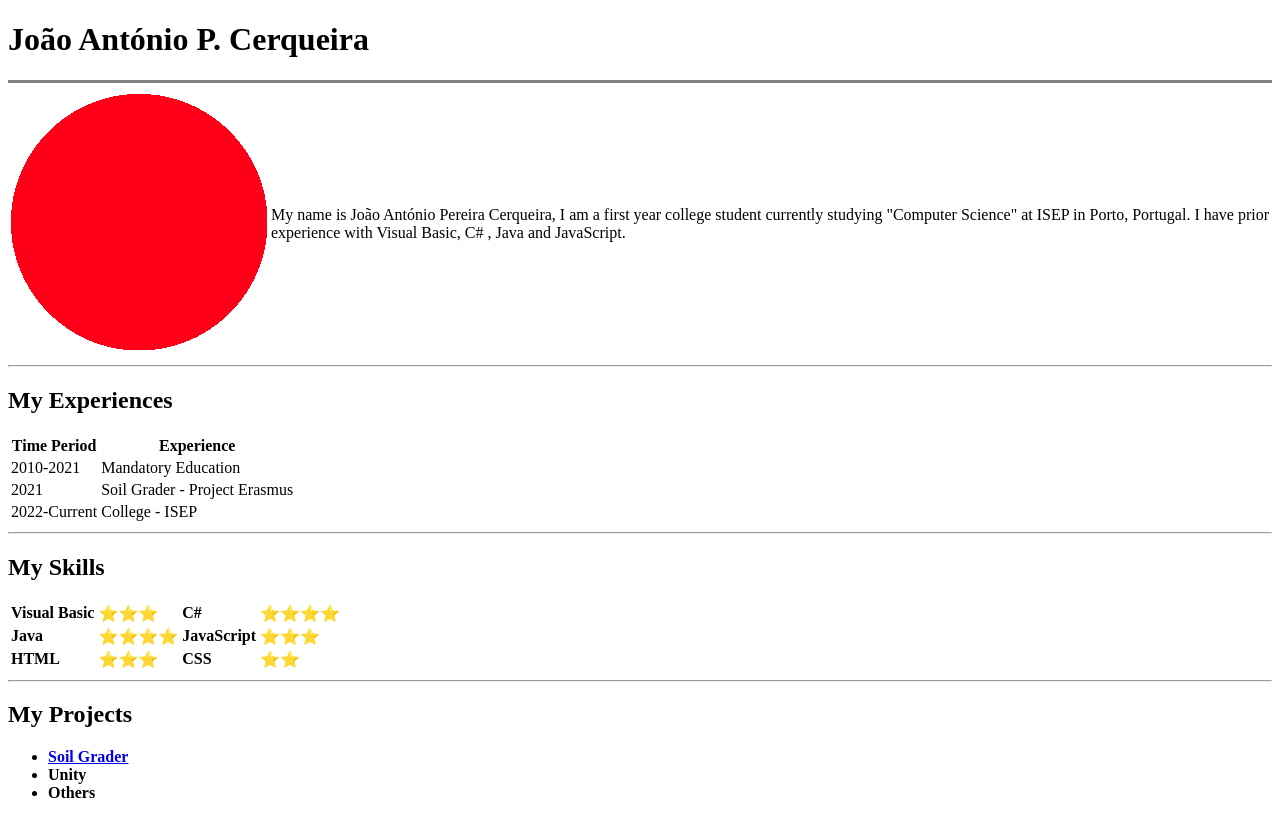
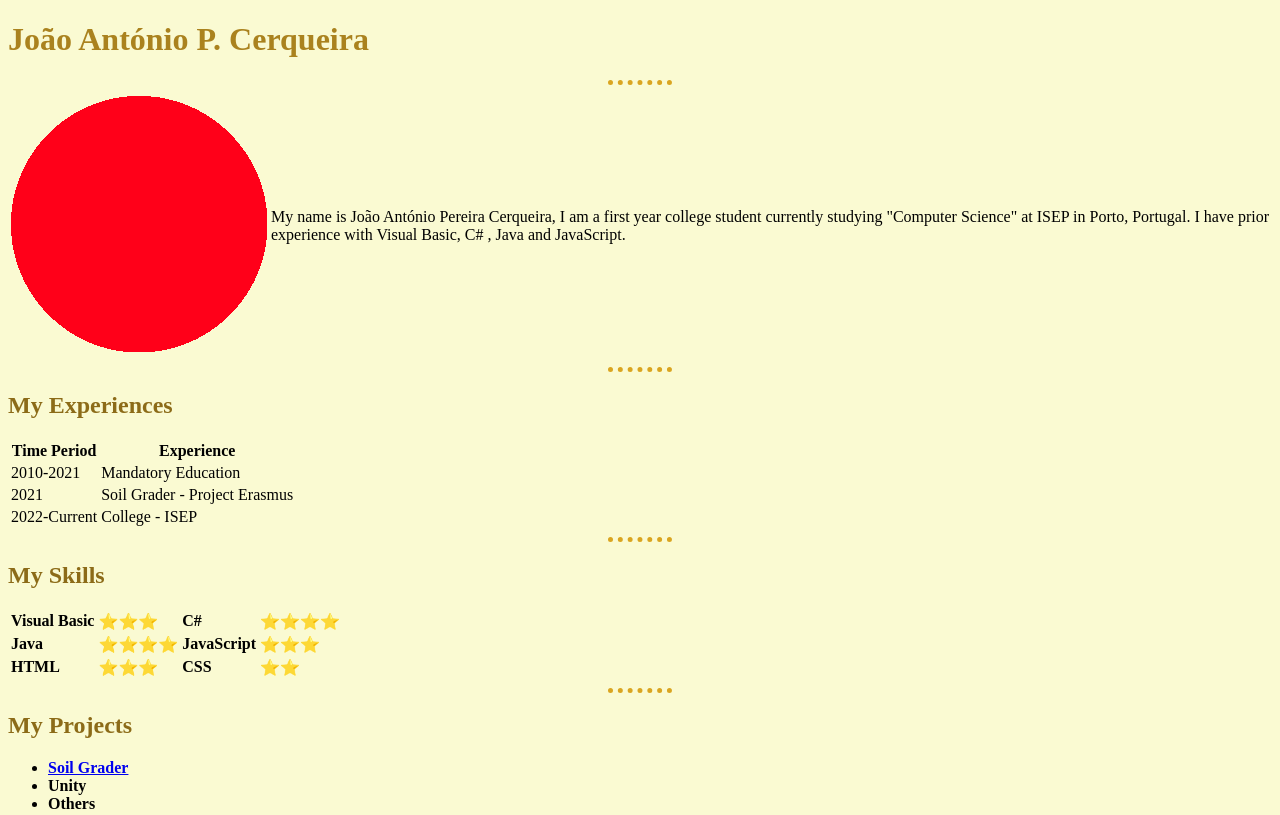
Before and after one commit to Joao-cerq/PersonalWebsite, a plain HTML site: page index.html in a window 1280 px wide. Shown: the top 815 px of the page. Drawn offline with Linux system fonts and the light colour scheme.

Commit message:
Commiting css folder

```diff
--- /dev/null
+++ b/css/styles.css
@@ -0,0 +1,23 @@
+body{
+    background-color: lightgoldenrodyellow;
+}
+
+h1{
+    color: rgb(170, 130, 30);
+}
+
+h2{
+    color: rgb(140, 107, 24);
+}
+
+h3{
+    color: rgb(140, 107, 24);
+}
+
+hr{
+    width: 5%;
+    border-color: goldenrod;
+    border-width: 5px;
+    border-spacing: 5px;
+    border-style: dotted none none;
+}
--- a/index.html
+++ b/index.html
@@ -4,11 +4,12 @@
     <meta charset="UTF-8">
     <meta http-equiv="X-UA-Compatible">
     <meta name="viewport" content="width=device-width, initial-scale=1.0">
+    <link rel="stylesheet" href="css/styles.css">
     <title>Personal Website</title>
 </head>
-<body>
+<body style="background-color:lightgoldenrodyellow">
     <h1>João António P. Cerqueira</h1>
-    <hr size="3" noshade>
+    <hr>
     <table>
         <tbody>
             <tr>
```
Also changed, not shown: soilGrader.html (+2 -1 lines).
